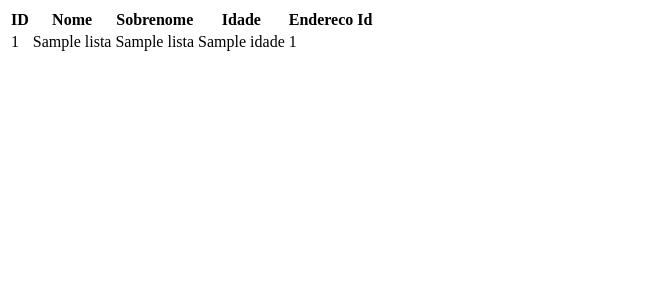
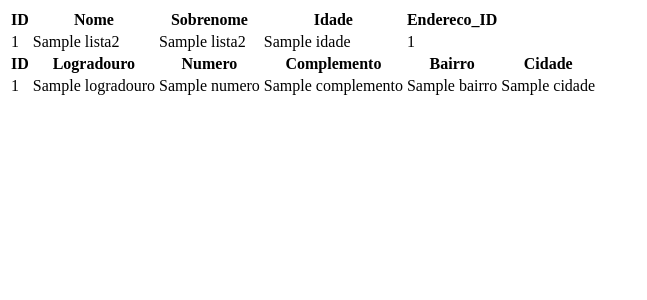
Before and after one commit to matheusschuetz/TrabalhoPython, a Flask app: template Aula34/Aula34-1/view/templates/index.html in a window 1280 px wide. Shown: the top 300 px of the page, without its empty margins (0-647 px from the left). Run offline with Flask 2, Linux system fonts and the light colour scheme; the template is opened without the code that fills it: most values are stand-ins (such as "Sample title", 1, 10 or a date in 2020).

Commit message:
Alteração Final

```diff
--- a/Aula33/Aula33-4/view/templates/index.html
+++ /dev/null
@@ -1,33 +0,0 @@
-<!DOCTYPE html>
-<html lang="en">
-<head>
-    <meta charset="UTF-8">
-    <meta name="viewport" content="width=device-width, initial-scale=1.0">
-    <meta http-equiv="X-UA-Compatible" content="ie=edge">
-    <title>Pessoas</title>
-</head>
-<body>
-    <table>
-        <thead>
-            <tr>
-                <th>ID</th>
-                <th>Nome</th>
-                <th>Sobrenome</th>
-                <th>Idade</th>
-                <th>Endereco Id</th>
-            </tr>
-        </thead>
-        <tbody>
-            {% for p in lista %}
-            <tr>
-                <td>{{ p.ID}}</td>
-                <td>{{ p.Nome}}</td>
-                <td>{{ p.Sobrenome}}</td>
-                <td>{{ p.Idade}}</td>
-                <td>{{ p.Endereco_ID}}</td>
-            </tr>
-            {% endfor %}
-        </tbody>
-    </table>
-</body>
-</html>
--- a/Aula33/Aula33-4/view/webview.py
+++ /dev/null
@@ -1,14 +0,0 @@
-from flask import Flask, render_template
-import sys
-sys.path.append('C:/Users/900152/Documents/Github/Dados/TrabalhoPython/Aula33/Aula33-4')
-from controller.pessoa_controller import PessoaController
-
-app = Flask(__name__)
-pc = PessoaController()
-
-@app.route('/')
-def inicio():
-    pessoas = pc.listar_todos()
-    return render_template('index.html', lista = pessoas)
-
-app.run()
--- a/Aula33/Aula33-4/controller/pessoa_controller.py
+++ b/Aula34/Aula34-1/controller/pessoa_controller.py
@@ -1,5 +1,5 @@
 import sys
-sys.path.append('C:/Users/900152/Documents/Github/Dados/TrabalhoPython/Aula33/Aula33-4')
+sys.path.append('C:/Users/900152/Documents/Github/Dados/TrabalhoPython/Aula34/Aula34-1')
 
 from model.pessoa import Pessoa
 from dao.pessoadb import PessoaDb
--- a/Aula33/Aula33-4/dao/pessoadb.py
+++ b/Aula34/Aula34-1/dao/pessoadb.py
@@ -1,4 +1,5 @@
-#----- Importar biblioteca do Mysql
+import sys
+sys.path.append('C:/Users/900152/Documents/Github/Dados/TrabalhoPython/Aula34/Aula34-1')
 import MySQLdb
 from model.pessoa import Pessoa
 
@@ -35,6 +36,6 @@
             p1.Nome = p[1]
             p1.Sobrenome= p[2]
             p1.Idade = p[3]
-            p1.Endereco_id = p[4]
+            p1.endereco_ID = p[4]
             lista_pessoas.append(p1)
         return lista_pessoas
--- a/Aula33/Aula33-4/model/pessoa.py
+++ b/Aula34/Aula34-1/model/pessoa.py
@@ -7,7 +7,7 @@
 
     def exportar_txt(self, lista_pessoas):
         #----- Cria um arquivo e atribui a uma variável 'arquivo'
-        with open('33-Aula33/Aula33-4/pessoas4.txt','a') as arquivo:
+        with open('Aula34/Aula34-1/pessoas4.txt','a') as arquivo:
             #---- Percorre a lista de dicionário e salva no arquivo em formato pré-definido
             for p in lista_pessoas:
                 arquivo.write(f"{str(p)}\n")
--- a/Aula34/Aula34-1/view/consoleview.py
+++ b/Aula34/Aula34-1/view/consoleview.py
@@ -1,8 +1,10 @@
 import sys
 sys.path.append('C:/Users/900152/Documents/Github/Dados/TrabalhoPython/Aula34/Aula34-1')
 from controller.endereco_controller import EnderecoController
-
+from controller.pessoa_controller import PessoaController
 ec = EnderecoController()
-
+pc = PessoaController()
 for e in ec.listar_todos():
     print(e)
+for p in pc.listar_todos():
+    print(p)
--- a/Aula34/Aula34-1/view/templates/index.html
+++ b/Aula34/Aula34-1/view/templates/index.html
@@ -14,18 +14,37 @@
                 <th>Nome</th>
                 <th>Sobrenome</th>
                 <th>Idade</th>
-                <th>Endereco Id</th>
+                <th>Endereco_ID</th>
             </tr>
         </thead>
         <tbody>
-            {% for p in lista %}
+            {% for p in lista2 %}
             <tr>
-                <td>{{ p.ID}}</td>
-                <td>{{ p.Logradouro}}</td>
-                <td>{{ p.Numero}}</td>
-                <td>{{ p.Complemento}}</td>
-                <td>{{ p.Bairro}}</td>
-                <td>{{ Cidade}}</td>
+                <td>{{p.ID}}</td>
+                <td>{{p.Nome}}</td>
+                <td>{{p.Sobrenome}}</td>
+                <td>{{p.Idade}}</td>
+                <td>{{p.Endereco_ID}}</td>
+            </tr>
+            {% endfor %}
+            <tr>
+                <th>ID</th>
+                <th>Logradouro</th>
+                <th>Numero</th>
+                <th>Complemento</th>
+                <th>Bairro</th>
+                <th>Cidade</th>
+            </tr>
+        </thead>
+        <tbody>
+            {% for e in lista %}
+            <tr>
+                <td>{{ e.ID}}</td>
+                <td>{{ e.Logradouro}}</td>
+                <td>{{ e.Numero}}</td>
+                <td>{{ e.Complemento}}</td>
+                <td>{{ e.Bairro}}</td>
+                <td>{{ e.Cidade}}</td>
             </tr>
             {% endfor %}
         </tbody>
--- a/Aula34/Aula34-1/view/webview.py
+++ b/Aula34/Aula34-1/view/webview.py
@@ -2,13 +2,18 @@
 import sys
 sys.path.append('C:/Users/900152/Documents/Github/Dados/TrabalhoPython/Aula34/Aula34-1')
 from controller.endereco_controller import EnderecoController
+from controller.pessoa_controller import PessoaController
 
 app = Flask(__name__)
+pc = PessoaController()
 ec = EnderecoController()
+
+
 
 @app.route('/')
 def inicio():
+    pessoas = pc.listar_todos()
     enderecos = ec.listar_todos()
-    return render_template('index.html', lista = enderecos)
+    return render_template('index.html', lista = enderecos, lista2 = pessoas)
 
 app.run()
```
Also changed, not shown: Aula33/Aula33-4/aula33-4.py (deleted, +0 -7 lines), Aula33/Aula33-4/pessoa.py (deleted, +0 -14 lines), Aula33/Aula33-4/pessoa_db.py (deleted, +0 -35 lines), Aula33/Aula33-4/view/consoleview.py (deleted, +0 -8 lines).
